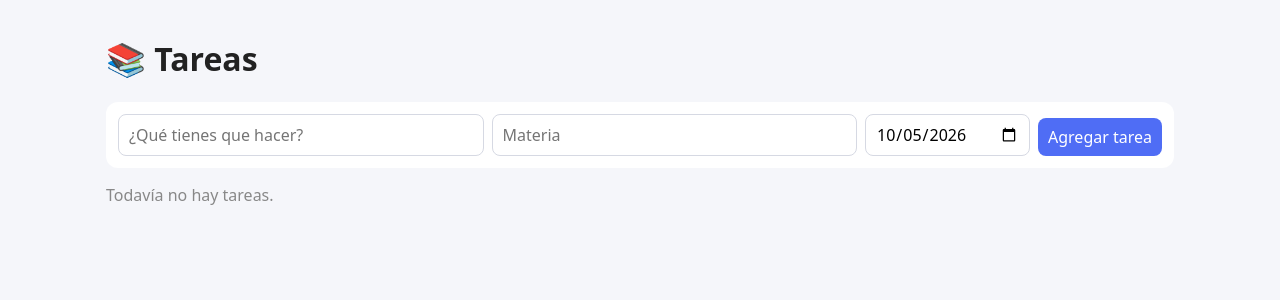
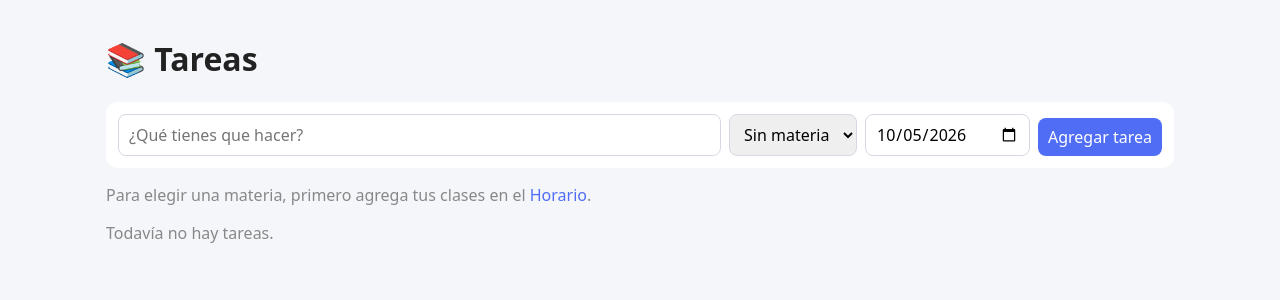
Before and after one commit to Sebasmonsalve00/weblife, a Flask app: page /universidad/tareas in a window 1280 px wide. Shown: the part 55-355 px from the top of the page. Run offline with Flask 3, Linux system fonts and the light colour scheme; data that the repository does not hold is empty.

Commit message:
Tareas: elegir la materia desde las clases del horario
Co-Authored-By: Claude Opus 5.5 (1M context) <noreply@anthropic.com>
Claude-Session: https://claude.ai/code/session_013M8H1q2S8EHWhdyF45DAKG

```diff
--- a/app.py
+++ b/app.py
@@ -279,7 +279,11 @@ def tareas():
         return redirect(url_for("tareas"))
 
     todas = consultar("SELECT * FROM tareas ORDER BY hecha, fecha_entrega")
-    return render_template("tareas.html", tareas=todas, hoy=date.today().isoformat())
+    # Las materias salen de las clases del horario (sin repetir y en orden alfabético).
+    materias = [fila["nombre"] for fila in
+                consultar("SELECT DISTINCT nombre FROM clases ORDER BY nombre")]
+    return render_template("tareas.html", tareas=todas, materias=materias,
+                           hoy=date.today().isoformat())
 
 
 @app.route("/universidad/tareas/cambiar/<int:id>", methods=["POST"])
--- a/templates/tareas.html
+++ b/templates/tareas.html
@@ -5,10 +5,19 @@
 
 <form method="post" class="formulario">
   <input name="titulo" placeholder="¿Qué tienes que hacer?" required>
-  <input name="materia" placeholder="Materia">
+  <!-- Las materias vienen del Horario semanal -->
+  <select name="materia">
+    <option value="">Sin materia</option>
+    {% for materia in materias %}
+      <option>{{ materia }}</option>
+    {% endfor %}
+  </select>
   <input type="date" name="fecha_entrega" value="{{ hoy }}" required>
   <button>Agregar tarea</button>
 </form>
+{% if not materias %}
+  <p class="vacio">Para elegir una materia, primero agrega tus clases en el <a href="{{ url_for('horario') }}">Horario</a>.</p>
+{% endif %}
 
 <ul class="lista">
   {% for tarea in tareas %}
```
